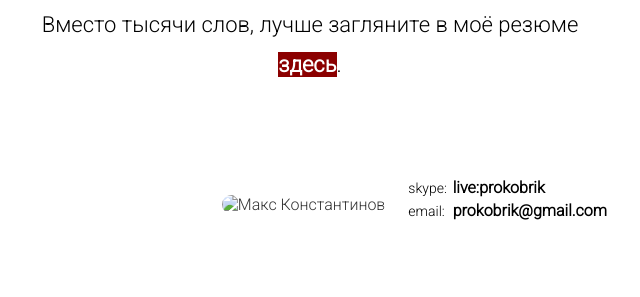
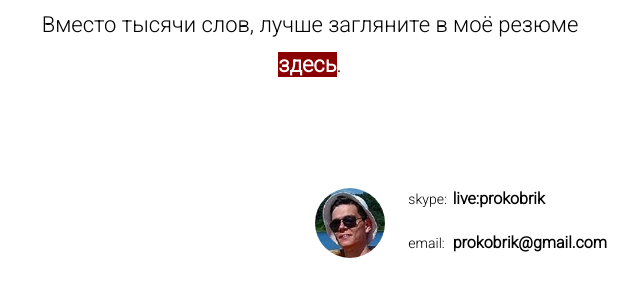
Before and after one commit to Bu66leSort/Bu66leSort.github.io, a plain HTML site: page index.html in a window 1280 px wide. Shown: the part 265-562 px from the top of the page, without its empty margins (330-970 px from the left). Drawn offline with Linux system fonts and the light colour scheme.

Commit message:
Update index.html

```diff
--- a/index.html
+++ b/index.html
@@ -18,7 +18,7 @@
 			<table>
 				<tr>
 					<td rowspan="3">
-						<img src="docs/me.png" alt="Макс Константинов" title="Макс Константинов"/>
+						<img src="docs/me.jpg" alt="Макс Константинов" title="Макс Константинов"/>
 					</td>
 					<td>
 						<span>skype:</span>
```
